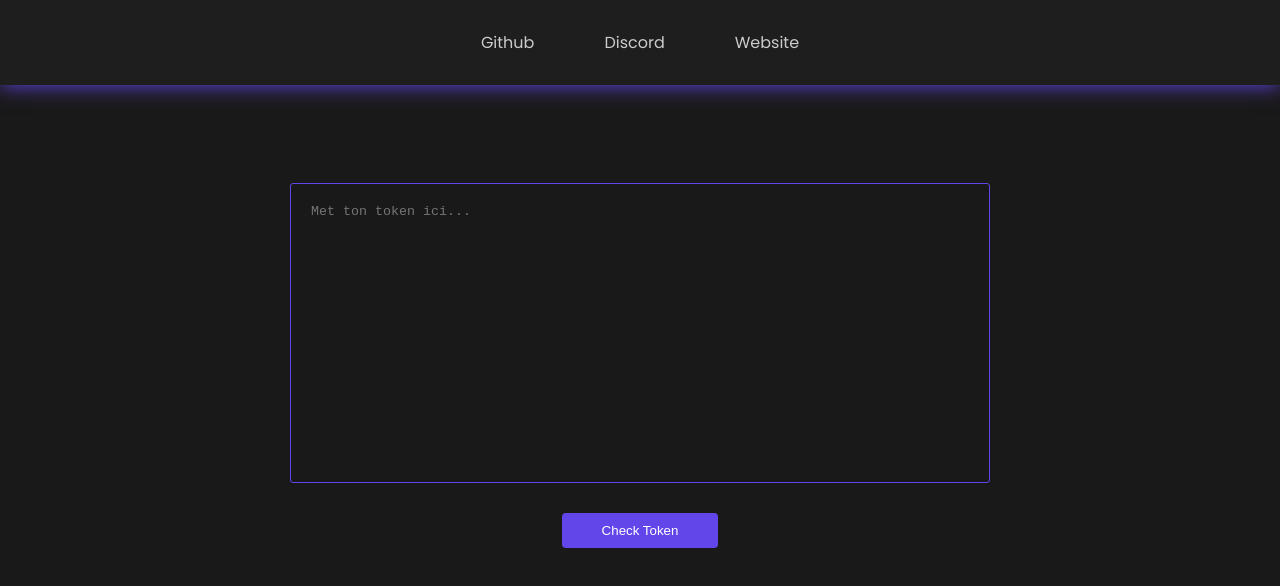
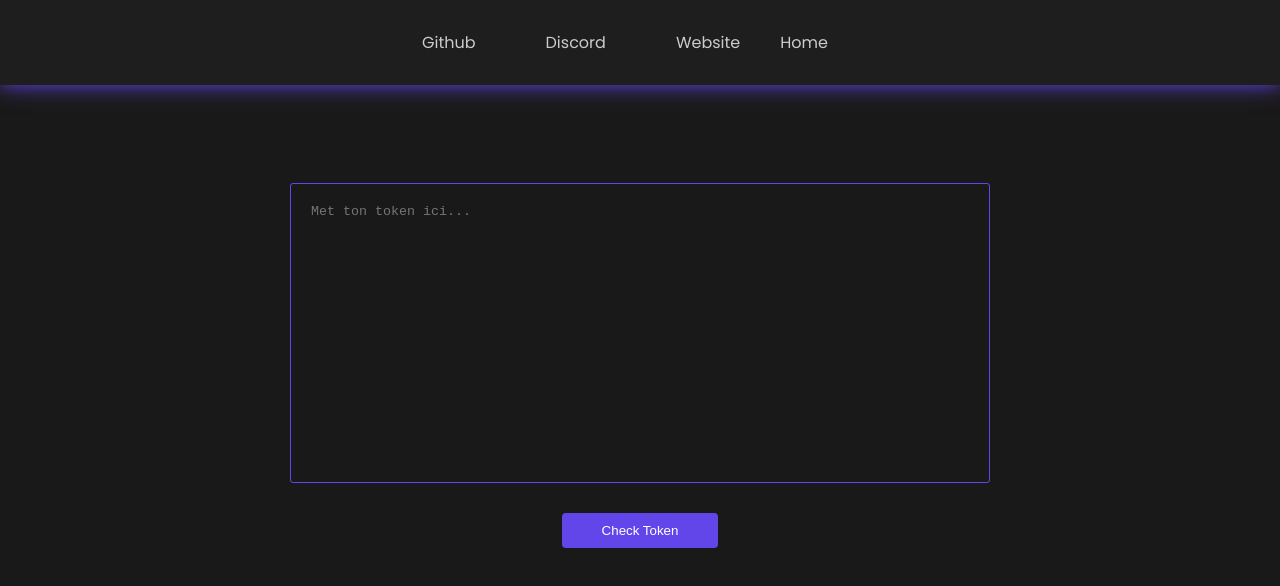
Before and after one commit to r3ngan/token-checker, a plain HTML site: page index.html in a window 1280 px wide. Drawn offline with Linux system fonts and the light colour scheme.

Commit message:
Update index.html

```diff
--- a/index.html
+++ b/index.html
@@ -16,6 +16,7 @@
             <li><a target="_blank" href="https://github.com/r3ngan">Github</a></li>
             <li><a target="_blank" href="https://discord.gg/symphony">Discord</a></li>
             <li><a target="_blank" href="https://r3ngan.github.io">Website</a></li>
+            <li class="nav_link"><a href="#">Home</a></li>
         </ul>
     </header>
 
```
